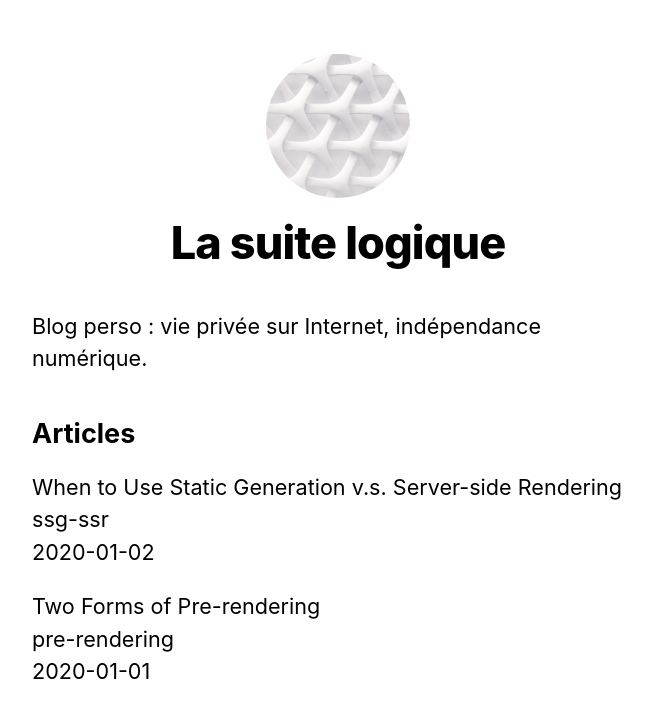
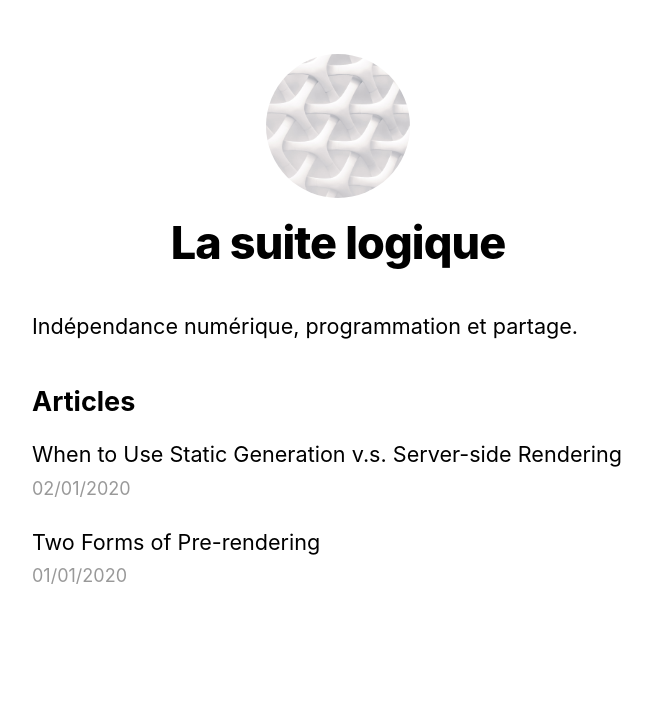
Before and after one commit to tobudim/next-blog, a Next.js app: page / in a window 1280 px wide. Shown: the top 718 px of the page, without its empty margins (302-954 px from the left). Built offline with nearby package versions, Linux system fonts and the light colour scheme.

Commit message:
auto update

```diff
--- a/package.json
+++ b/package.json
@@ -28,7 +28,8 @@
     "eslint-plugin-simple-import-sort": "^5.0.3",
     "husky": "^4.2.5",
     "lint-staged": "^10.2.11",
-    "prettier": "^2.0.5"
+    "prettier": "^2.0.5",
+    "rss": "^1.2.2"
   },
   "husky": {
     "hooks": {
--- /dev/null
+++ b/pages/404.js
@@ -0,0 +1,3 @@
+export default function Custom404() {
+  return <h1>404 - Page Not Found</h1>;
+}
--- a/pages/index.js
+++ b/pages/index.js
@@ -1,5 +1,7 @@
 import Head from "next/head";
+import Link from "next/link";
 
+import Date from "../components/date";
 import Layout, { siteTitle } from "../components/layout";
 import { getSortedPostsData } from "../lib/posts";
 import utilStyles from "../styles/utils.module.css";
@@ -16,18 +18,20 @@ export default function Home({ allPostsData }) {
         <title>{siteTitle}</title>
       </Head>
       <section className={utilStyles.headingMd}>
-        <p>Blog perso : vie privée sur Internet, indépendance numérique.</p>
+        <p>Indépendance numérique, programmation et partage.</p>
       </section>
       <section className={`${utilStyles.headingMd} ${utilStyles.padding1px}`}>
         <h2 className={utilStyles.headingLg}>Articles</h2>
         <ul className={utilStyles.list}>
           {allPostsData.map(({ id, date, title }) => (
             <li className={utilStyles.listItem} key={id}>
-              {title}
+              <Link href="/posts/[id]" as={`/posts/${id}`}>
+                <a>{title}</a>
+              </Link>
               <br />
-              {id}
-              <br />
-              {date}
+              <small className={utilStyles.lightText}>
+                <Date dateString={date} />
+              </small>
             </li>
           ))}
         </ul>
```
Also changed, not shown: pages/posts/[id].js (+8 -7 lines), rss/generate.js (added, +30 -0 lines), 1 other file (tests, documents, lock files or other folders).
